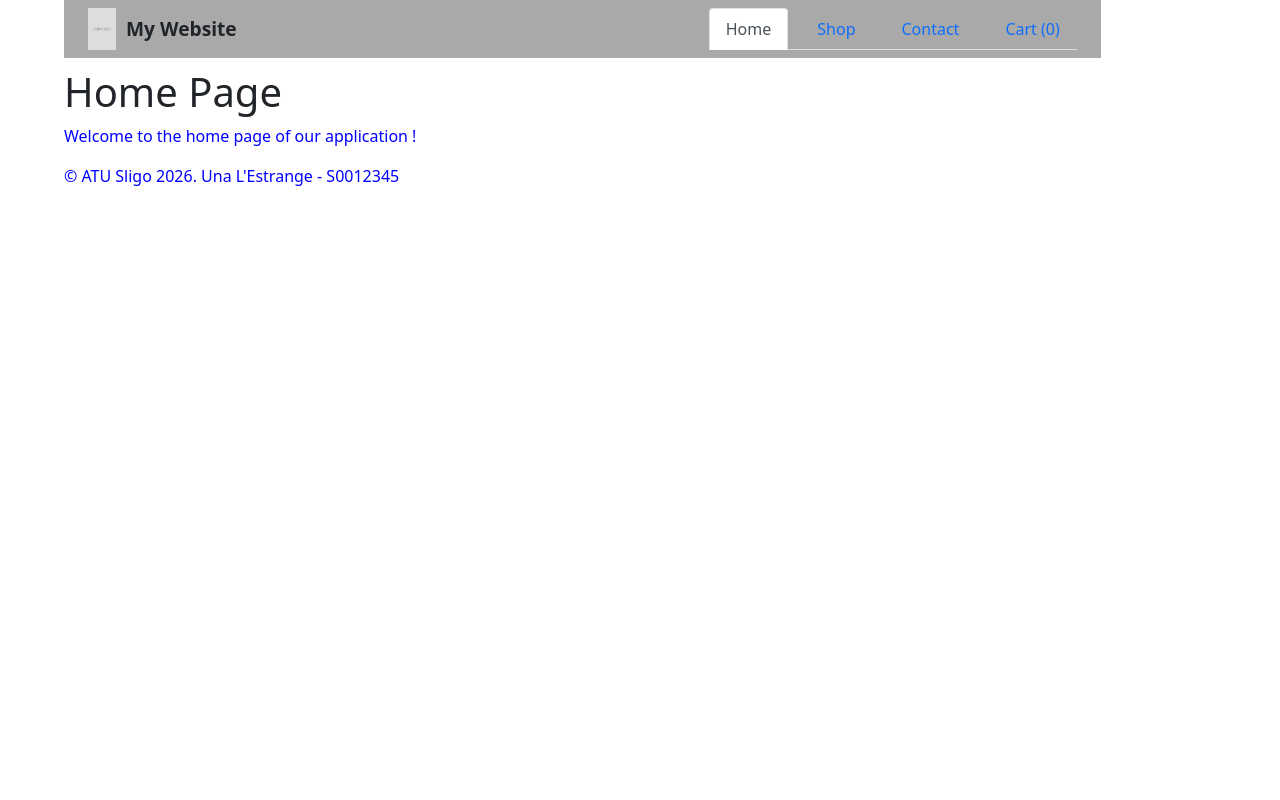
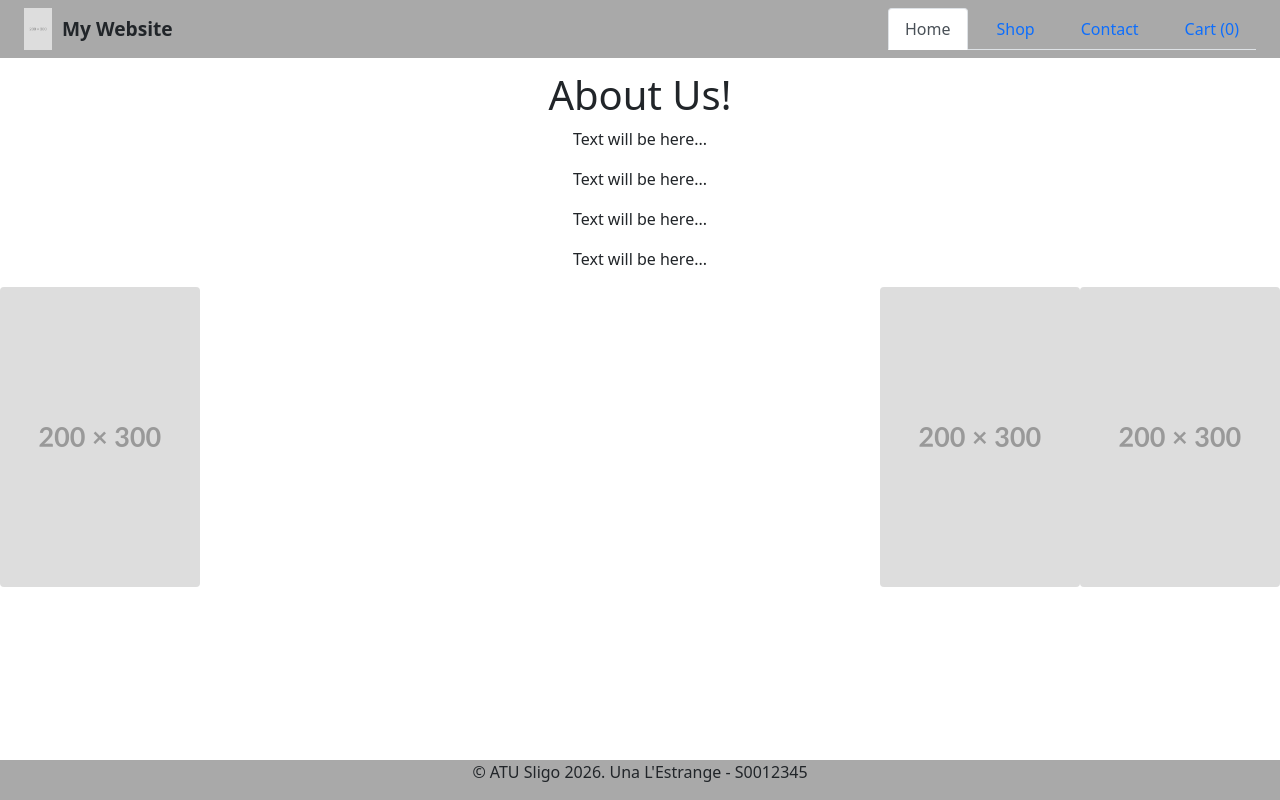
Before and after one commit to MatthewR206/project, a Node server app: page / in a window 1280 px wide. Run offline with Node 20, Linux system fonts and the light colour scheme; some libraries are stand-ins or nearby versions.

Commit message:
footer start

```diff
--- a/StarterAppForProject2026WebDevelopmentAndDesign/public/css/styles.css
+++ b/StarterAppForProject2026WebDevelopmentAndDesign/public/css/styles.css
@@ -1,12 +1,23 @@
-html,
+html{
+    margin: 0;
+    padding: 0;
+}
 body {
-    width: 90%;
+    width: 100%;
     margin: 0 auto;
     padding: 0px;
+    min-height: 100vh;
+    display: flex;
+    flex-direction: column;
 }
-
-p {
-    color: blue;
+main{
+    flex:1
+}
+h1{
+    text-align: center;
+}
+p{
+    text-align: center;
 }
 * {
   box-sizing: border-box;
@@ -14,6 +25,7 @@ p {
   padding: 0;
 }
 
+/*header*/
 header{
     background-color: darkgrey;
     margin-top: 0px;
@@ -51,3 +63,8 @@ header{
   align-items: center;
   gap: 12px;
 }
+/*footer */
+footer{
+    background-color: darkgrey;
+    width: 100%;
+}
--- a/StarterAppForProject2026WebDevelopmentAndDesign/views/index.hbs
+++ b/StarterAppForProject2026WebDevelopmentAndDesign/views/index.hbs
@@ -1,4 +1,11 @@
 <main>
-    <h1>Home Page</h1>
-    <p>Welcome to the home page of our application !</p>
+    <h1>About Us!</h1>
+    <p>Text will be here...</p>
+    <p>Text will be here...</p>
+    <p>Text will be here...</p>
+    <p>Text will be here...</p>
+
+    <img src="/images/products/place-holder.png" class="rounded float-start" alt="First ad">
+    <img src="/images/products/place-holder.png" class="rounded float-end" alt="Second ad">
+    <img src="/images/products/place-holder.png" class="rounded float-end" alt="Third ad">
 </main>
--- a/StarterAppForProject2026WebDevelopmentAndDesign/views/layouts/default.hbs
+++ b/StarterAppForProject2026WebDevelopmentAndDesign/views/layouts/default.hbs
@@ -4,7 +4,9 @@
         {{> _head}}
     </head>
     <body>
+        <main>
         {{{body}}}
+        </main>
         {{> _footer}}
         {{!-- loaded on every page so the cart count in the nav is always up to date --}}
         <script src="/js/cart.js"></script>
--- a/StarterAppForProject2026WebDevelopmentAndDesign/views/partials/_footer.hbs
+++ b/StarterAppForProject2026WebDevelopmentAndDesign/views/partials/_footer.hbs
@@ -1,3 +1,4 @@
+
 <footer>
  <p>&copy; ATU Sligo 2026. Una L'Estrange - S0012345</p>
 </footer>
```
